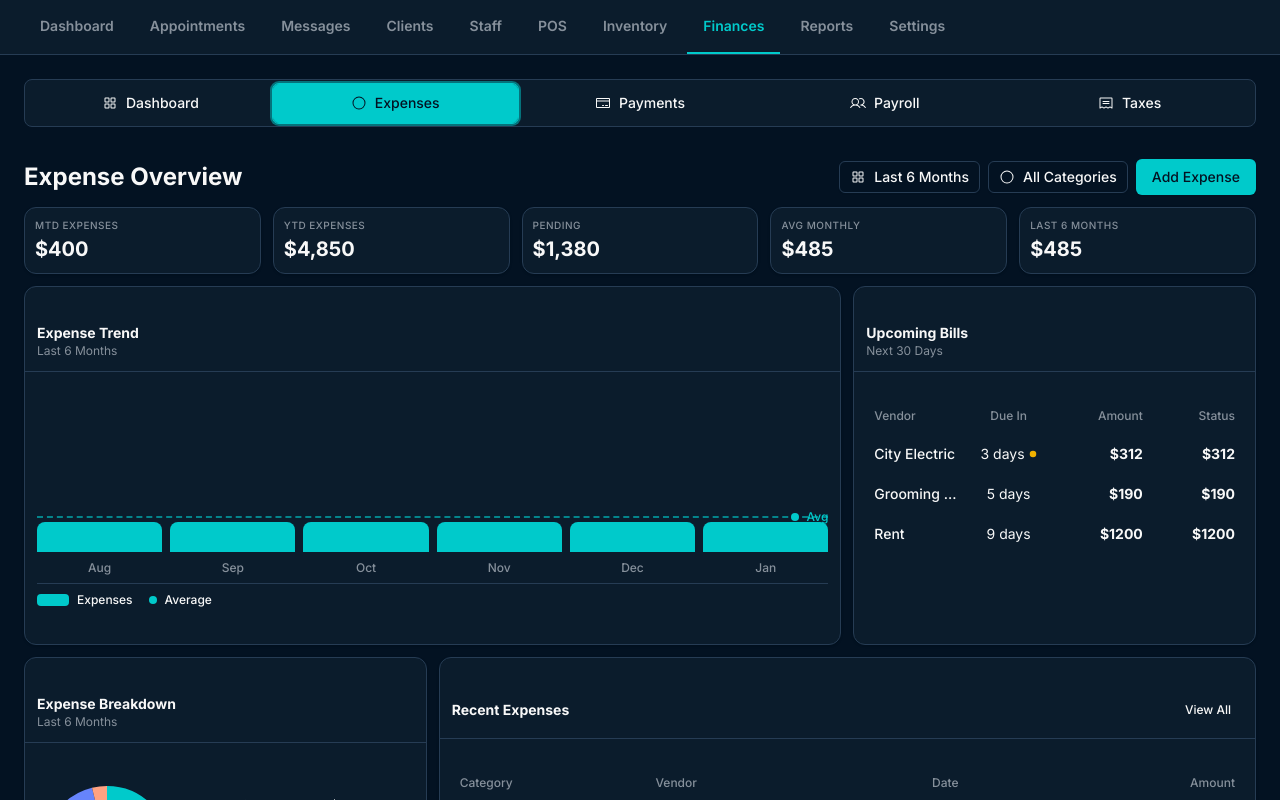
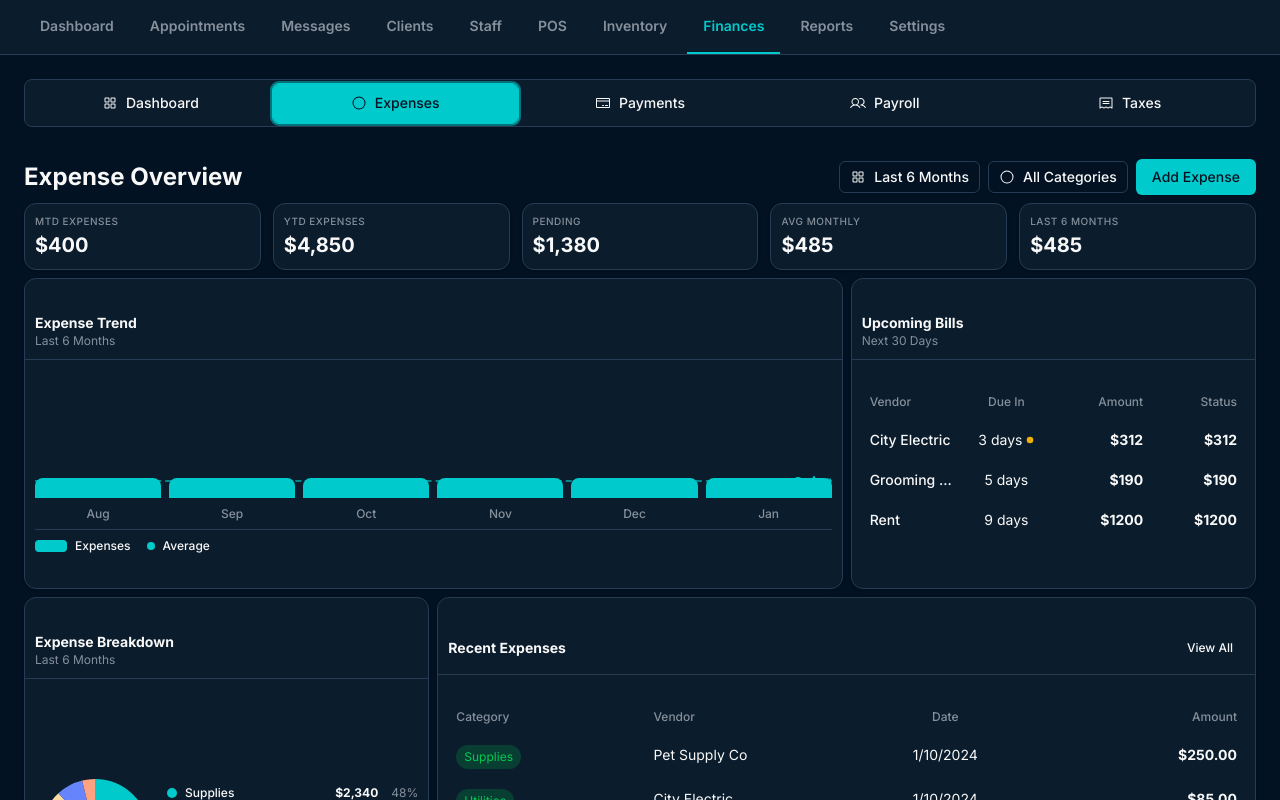
Before and after one commit to JimmysRanch/126, a React (Vite) app: page /finances in a window 1280 px wide. Both pictures are taken after a click on the tab "Expenses". Shown: the top 800 px of the page. Built offline with nearby package versions, Linux system fonts and the light colour scheme.

Commit message:
Generated by Spark: Remove the ad expense button that is in the bottom right corner. I need you to implement this hard rule of all cards must be displayed on the screen without scrolling.

```diff
--- a/src/pages/Finances.tsx
+++ b/src/pages/Finances.tsx
@@ -169,7 +169,7 @@ export function Finances() {
             </Card>
           </TabsContent>
 
-          <TabsContent value="expenses" className="space-y-3">
+          <TabsContent value="expenses" className="space-y-2">
             <div className="flex items-center justify-between">
               <div>
                 <h2 className="text-xl md:text-2xl font-bold">Expense Overview</h2>
@@ -232,14 +232,14 @@ export function Finances() {
               </Card>
             </div>
 
-            <div className="grid grid-cols-1 lg:grid-cols-3 gap-3">
-              <Card className="lg:col-span-2 border-border">
-                <div className="p-3 border-b border-border">
+            <div className="grid grid-cols-1 lg:grid-cols-3 gap-2 max-h-[calc(100vh-280px)]">
+              <Card className="lg:col-span-2 border-border flex flex-col">
+                <div className="p-2.5 border-b border-border flex-shrink-0">
                   <h3 className="text-sm font-bold">Expense Trend</h3>
                   <p className="text-xs text-muted-foreground">Last 6 Months</p>
                 </div>
-                <div className="p-3">
-                  <div className="relative h-[200px]">
+                <div className="p-2.5 flex-1 min-h-0">
+                  <div className="relative h-full min-h-[160px]">
                     <div className="absolute inset-0 flex items-end justify-between gap-2 pb-8">
                       {(() => {
                         const monthlyExpenses = [
@@ -257,7 +257,7 @@ export function Finances() {
                           const height = (data.amount / maxExpense) * 100
                           return (
                             <div key={i} className="flex-1 flex flex-col items-center gap-2">
-                              <div className="relative w-full" style={{ height: `${height}%`, minHeight: '30px' }}>
+                              <div className="relative w-full" style={{ height: `${height}%`, minHeight: '20px' }}>
                                 <div
                                   className="absolute bottom-0 w-full rounded-t-lg transition-all hover:opacity-80 cursor-pointer"
                                   style={{
@@ -295,14 +295,14 @@ export function Finances() {
                 </div>
               </Card>
 
-              <Card className="border-border">
-                <div className="p-3 border-b border-border flex items-center justify-between">
+              <Card className="border-border flex flex-col">
+                <div className="p-2.5 border-b border-border flex items-center justify-between flex-shrink-0">
                   <div>
                     <h3 className="text-sm font-bold">Upcoming Bills</h3>
                     <p className="text-xs text-muted-foreground">Next 30 Days</p>
                   </div>
                 </div>
-                <div className="p-3">
+                <div className="p-2.5 flex-1 min-h-0 overflow-auto">
                   <div className="space-y-1">
                     <div className="grid grid-cols-4 gap-2 text-xs font-medium text-muted-foreground px-2 pb-2">
                       <span>Vendor</span>
@@ -329,15 +329,15 @@ export function Finances() {
                 </div>
               </Card>
 
-              <Card className="border-border">
-                <div className="p-3 border-b border-border flex items-center justify-between">
+              <Card className="border-border flex flex-col">
+                <div className="p-2.5 border-b border-border flex items-center justify-between flex-shrink-0">
                   <div>
                     <h3 className="text-sm font-bold">Expense Breakdown</h3>
                     <p className="text-xs text-muted-foreground">Last 6 Months</p>
                   </div>
                 </div>
-                <div className="p-3 flex flex-col lg:flex-row items-center gap-4">
-                  <div className="relative w-full aspect-square max-w-[140px] flex-shrink-0">
+                <div className="p-2.5 flex flex-col lg:flex-row items-center gap-3 flex-1 min-h-0">
+                  <div className="relative w-full aspect-square max-w-[120px] flex-shrink-0">
                     <svg className="w-full h-full -rotate-90" viewBox="0 0 200 200">
                       {(() => {
                         const breakdownData = [
@@ -371,12 +371,12 @@ export function Finances() {
                       })()}
                     </svg>
                     <div className="absolute inset-0 flex flex-col items-center justify-center">
-                      <span className="text-xl font-bold">$4,850</span>
+                      <span className="text-lg font-bold">$4,850</span>
                       <span className="text-xs text-muted-foreground">Total</span>
                     </div>
                   </div>
 
-                  <div className="space-y-1.5 flex-1 w-full">
+                  <div className="space-y-1 flex-1 w-full">
                     {[
                       { category: 'Supplies', amount: 2340, percentage: 48, color: 'oklch(0.75 0.15 195)' },
                       { category: 'Rent', amount: 1200, percentage: 25, color: 'oklch(0.85 0.10 120)' },
@@ -399,14 +399,14 @@ export function Finances() {
                 </div>
               </Card>
 
-              <Card className="lg:col-span-2 border-border">
-                <div className="p-3 border-b border-border flex items-center justify-between">
+              <Card className="lg:col-span-2 border-border flex flex-col">
+                <div className="p-2.5 border-b border-border flex items-center justify-between flex-shrink-0">
                   <h3 className="text-sm font-bold">Recent Expenses</h3>
                   <Button variant="ghost" size="sm" className="text-xs">
                     View All
                   </Button>
                 </div>
-                <div className="p-3">
+                <div className="p-2.5 flex-1 min-h-0 overflow-auto">
                   <div className="space-y-1">
                     <div className="grid grid-cols-4 gap-2 text-xs font-medium text-muted-foreground px-2 pb-2">
                       <span>Category</span>
@@ -435,12 +435,6 @@ export function Finances() {
                       </div>
                     ))}
                   </div>
-                </div>
-                <div className="border-t border-border p-3 flex justify-end">
-                  <Button className="gap-2 bg-primary text-primary-foreground" onClick={() => navigate('/finances/add-expense')}>
-                    <Circle size={16} />
-                    Add Expense
-                  </Button>
                 </div>
               </Card>
             </div>
```
